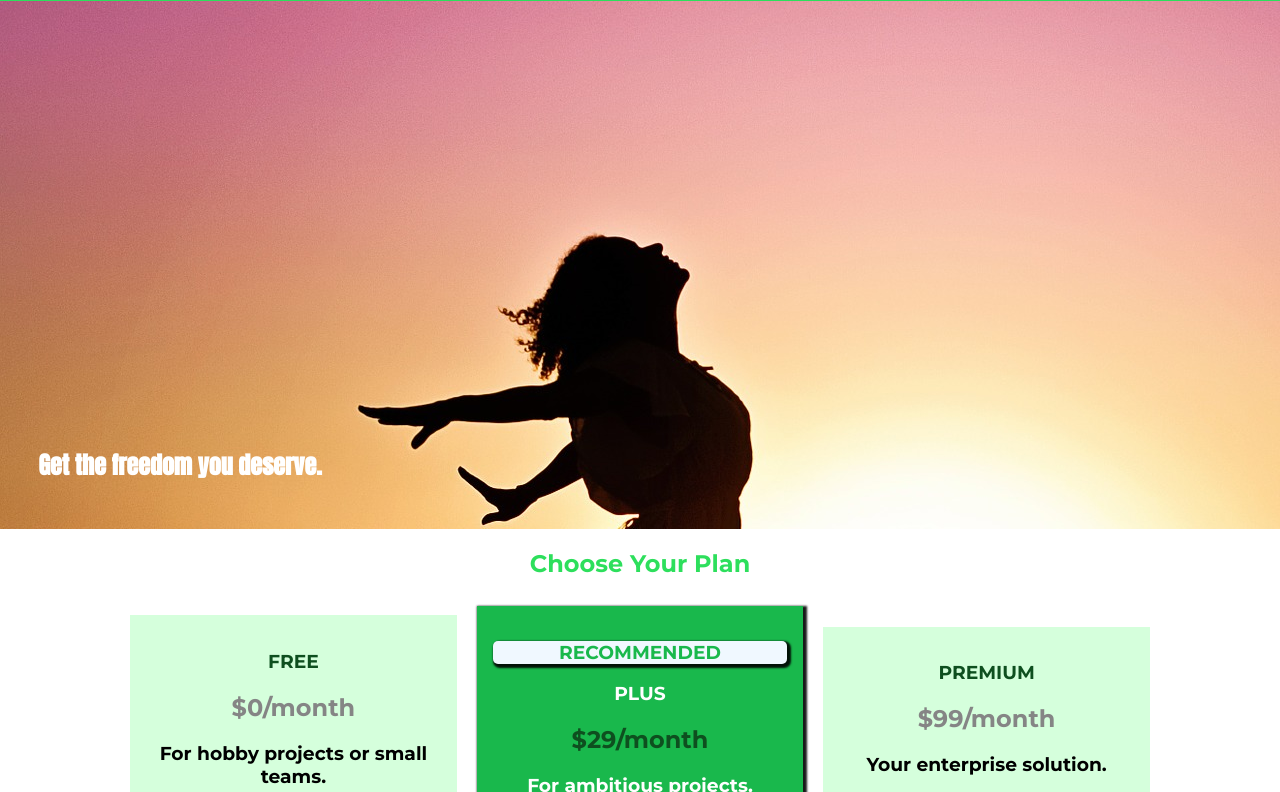
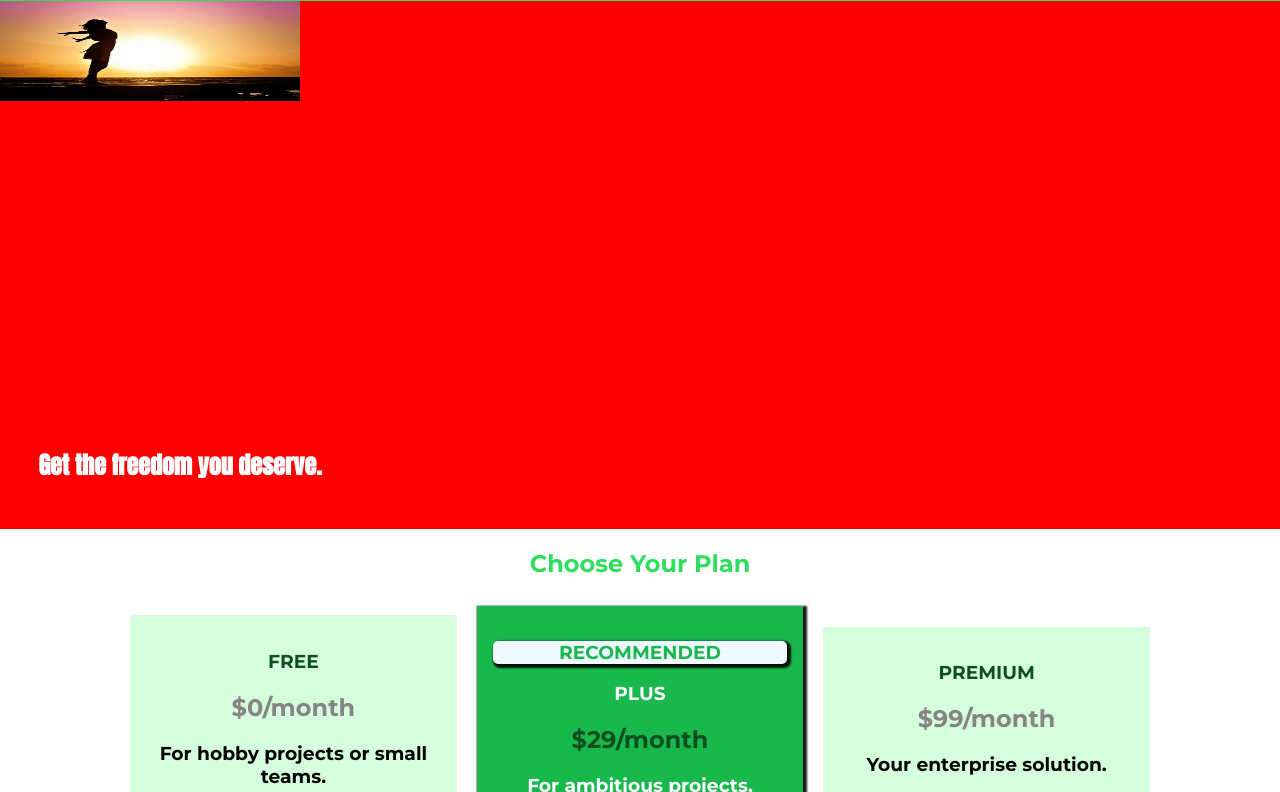
Before and after one commit to arulk8/uHost, a plain HTML site: page index.html in a window 1280 px wide. Shown: the part 42-834 px from the top of the page. Drawn offline with Linux system fonts and the light colour scheme.

Commit message:
understanding bg-size
understanding bg-size, bg-image, bg-repeat.

```diff
--- a/main.css
+++ b/main.css
@@ -1,5 +1,8 @@
 #product-overview {
-  background: url("images/freedom.jpg");
+  background-image: url("images/freedom.jpg");
+  background-color: red;
+  background-size: 300px 100px;
+  background-repeat: no-repeat;
   width: 100%;
   height: 528px;
   padding: 10px;
```
